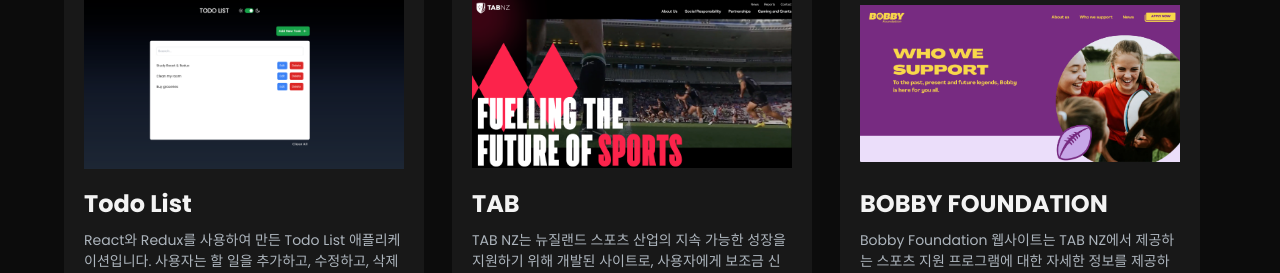
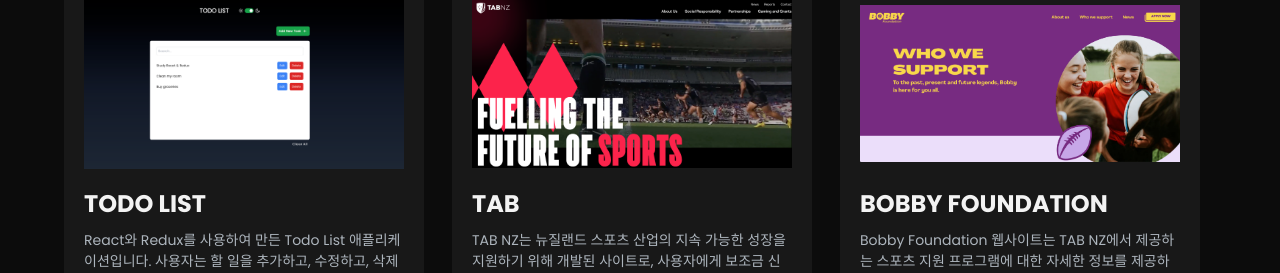
Before and after one commit to Graceyeo95/yeosujung-portfolio, a React (Vite) app: page / in a window 1280 px wide. Shown: the part 4171-4444 px from the top of the page. Built offline with nearby package versions, Linux system fonts and the light colour scheme.

Commit message:
change project name to uppercase

```diff
--- a/src/components/Project.jsx
+++ b/src/components/Project.jsx
@@ -47,7 +47,9 @@
           </div>
 
           <div className='mt-3 space-y-2'>
-            <h3 className='text-white font-bold text-[24px]'>{name}</h3>
+            <h3 className='text-white font-bold text-[24px] uppercase'>
+              {name}
+            </h3>
             <p className='text-light-grey text-[14px]'>{description}</p>
             <div className='text-white pt-3 text-[14px] lg:text-[16px] font-bold flex flex-col'>
               <p>기여도: {contribution_rate}%</p>
```
